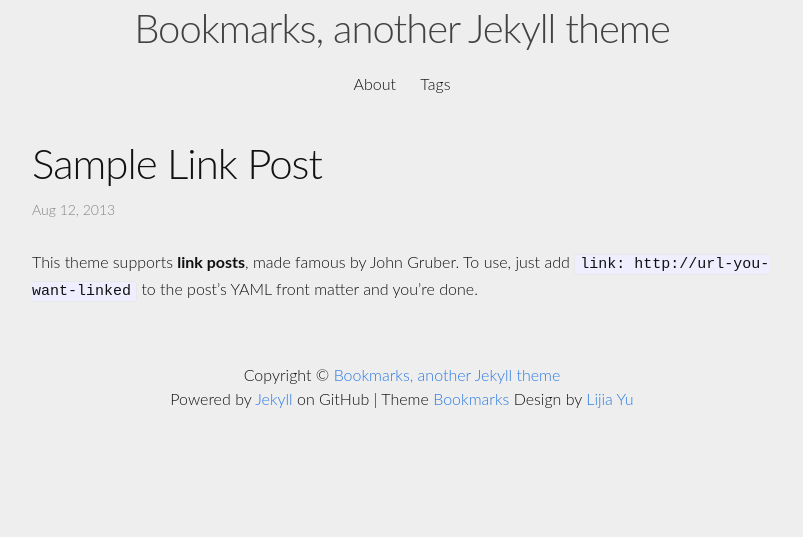
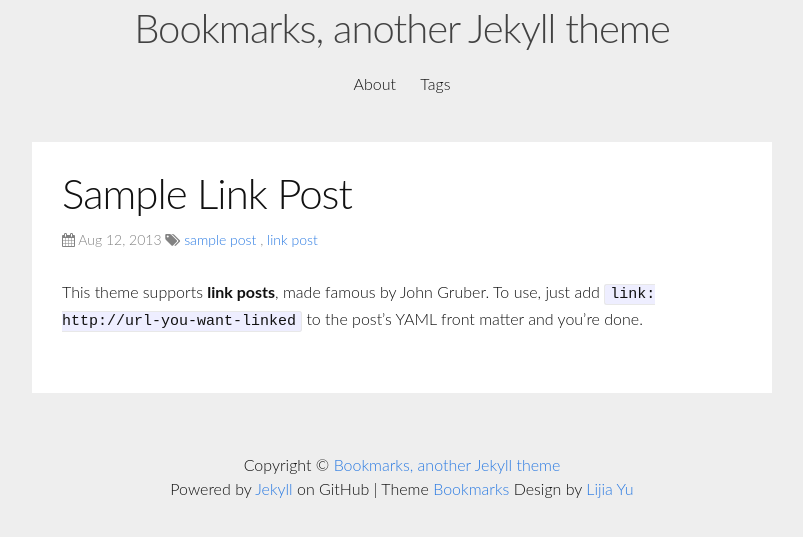
Before and after one commit to yulijia/bookmarks, a Jekyll site: the page built from _posts/2013-08-12-sample-link-post.md, in a window 1280 px wide. Shown: the top 537 px of the page, without its empty margins (238-1041 px from the left). Built offline with Jekyll 4.4.1, drawn with Linux system fonts in a browser that asks for light colours; nearby versions of some CDN libraries.

Commit message:
add icon and tags

```diff
--- a/_layouts/post.html
+++ b/_layouts/post.html
@@ -2,14 +2,24 @@
 layout: default
 ---
 <div class="post">
+<div class="hentry">
 
   <header class="post-header">
     <h1 class="post-title">{{ page.title }}</h1>
-    <p class="post-meta">{{ page.date | date: "%b %-d, %Y" }}{% if page.author %} • {{ page.author }}{% endif %}{% if page.meta %} • {{ page.meta }}{% endif %}</p>
+    <p class="post-meta">
+    <i class="fa fa-calendar"></i>
+    {{ page.date | date: "%b %-d, %Y" }}
+    <i class="fa fa-tags"></i>
+    {% for tag in page.tags %}
+    <a href="{{ site.baseurl }}/tags/#{{ tag }}" title="{{ tag }}">{{ tag }} </a>
+    {% unless page.tags.last == tag %},
+    {% endunless %}
+    {% endfor %}
+    </p>
   </header>
 
   <article class="post-content">
     {{ content }}
   </article>
-
 </div>
+</div>
```
